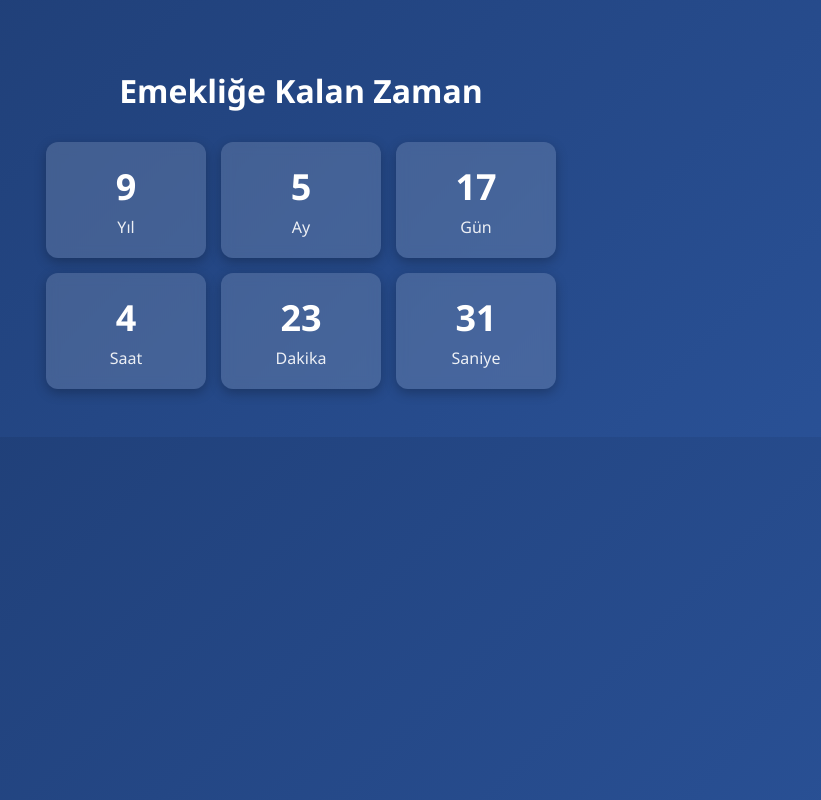
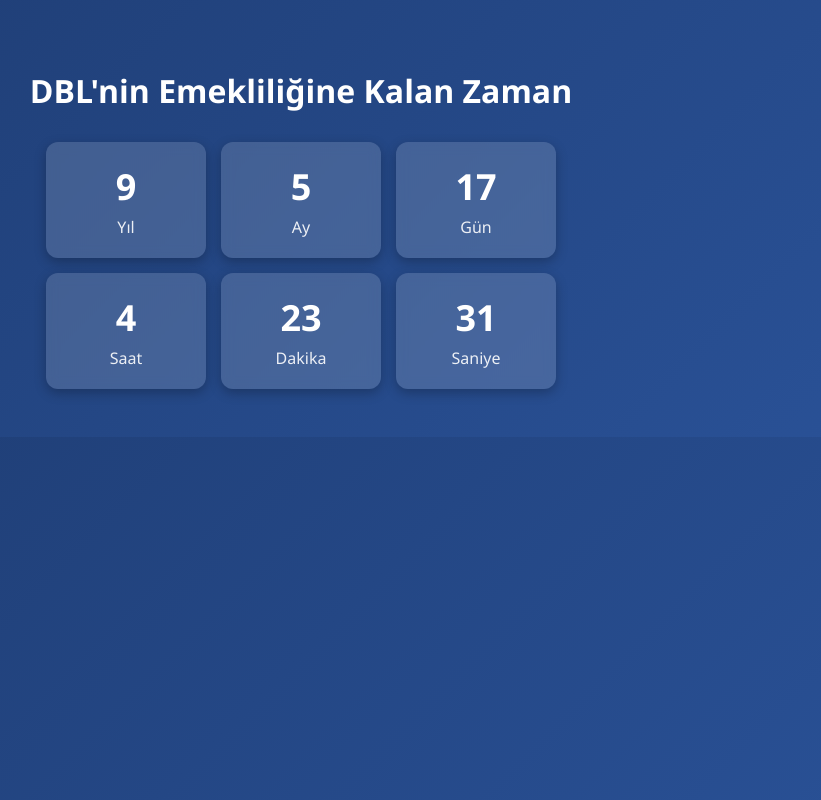
Before and after one commit to dbl2010/emekli, a plain HTML site: page index.html in a window 1280 px wide. Shown: the whole page, without its empty margins (339-1160 px from the left). Drawn offline with Linux system fonts and the light colour scheme.

Commit message:
Update heading text for retirement countdown

```diff
--- a/index.html
+++ b/index.html
@@ -65,7 +65,7 @@
 </head>
 
 <body>
-  <h1>Emekliğe Kalan Zaman</h1>
+  <h1>DBL'nin Emekliliğine Kalan Zaman</h1>
 
   <div id="countdown"></div>
 
```
